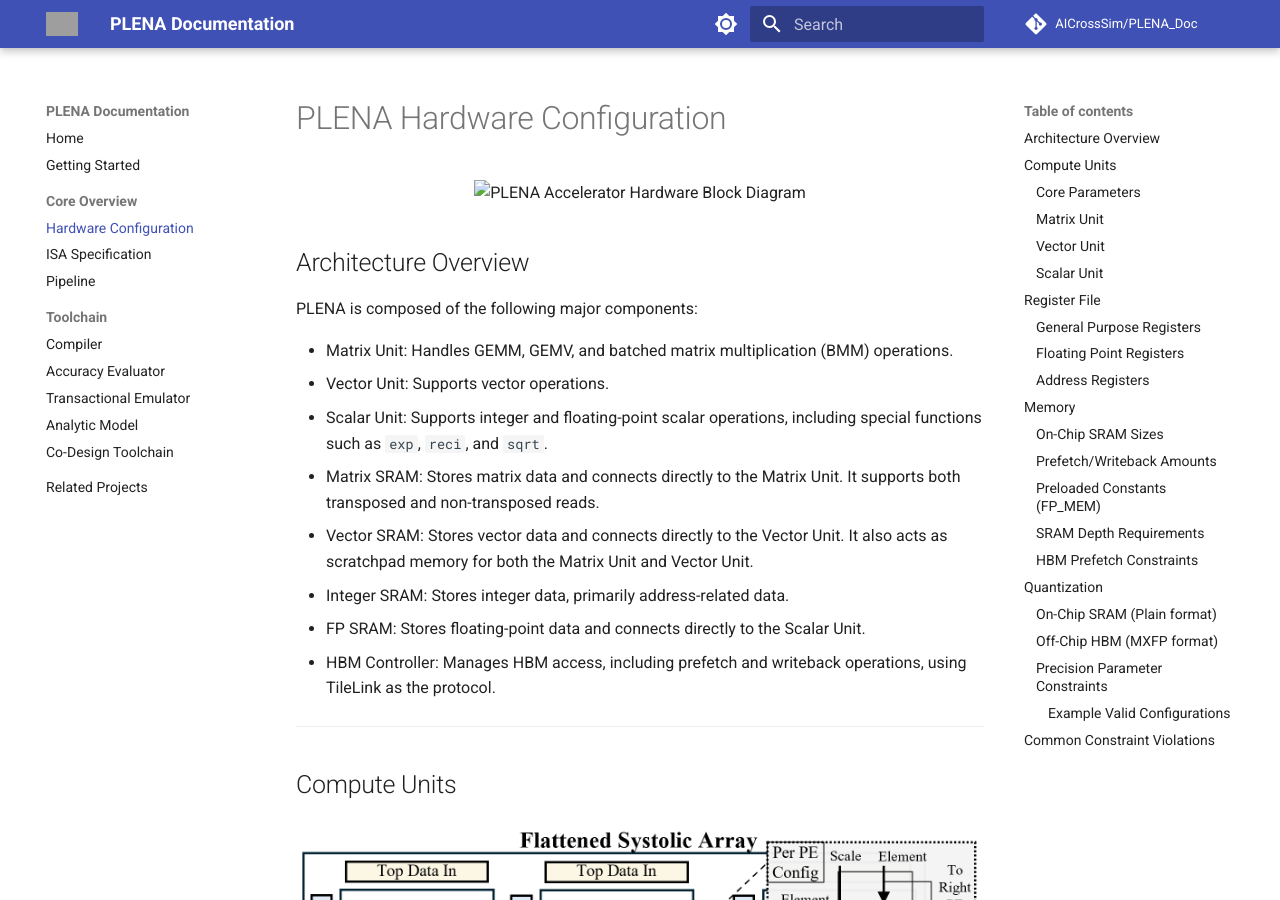
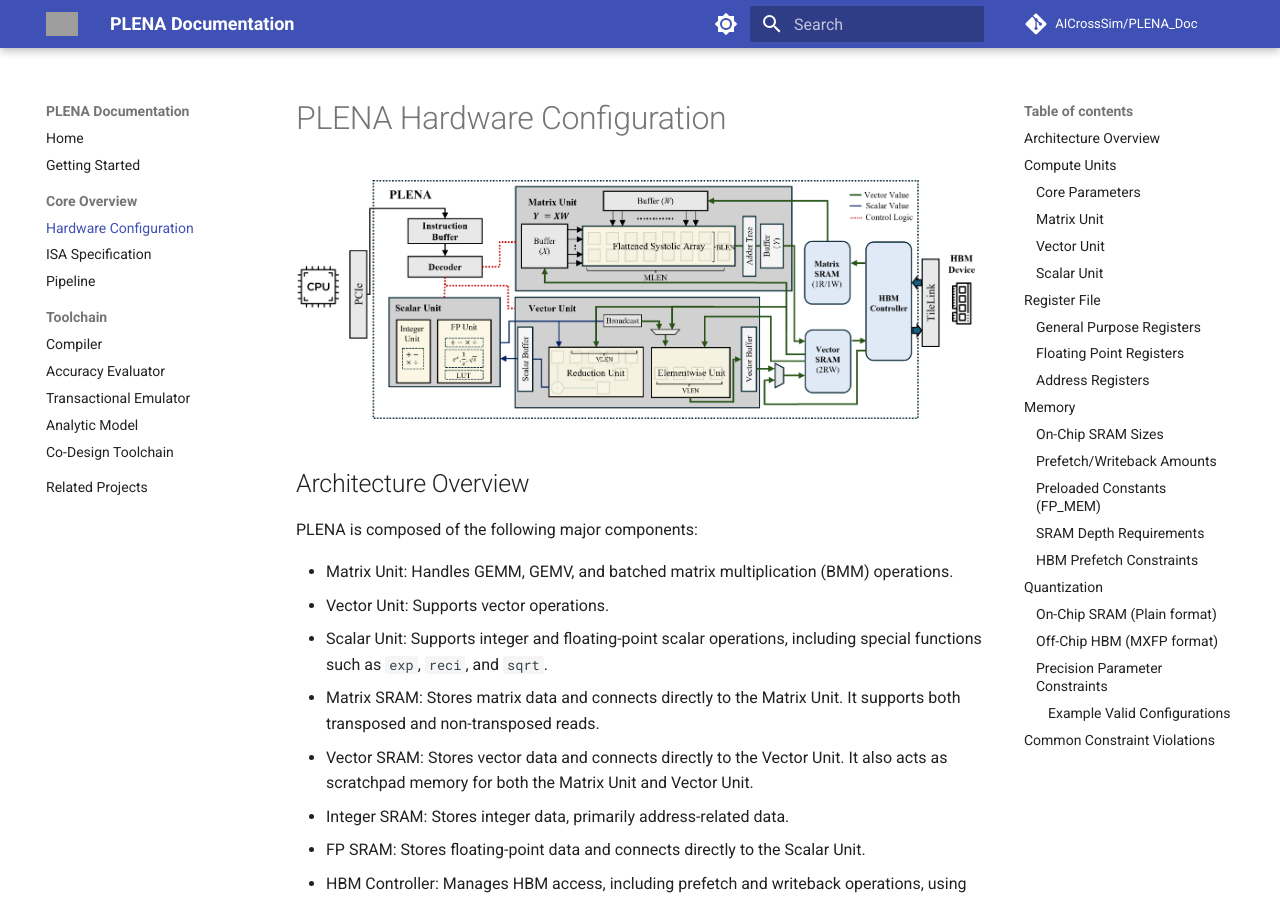
Before and after one commit to AICrossSim/PLENA_Doc, an MkDocs documentation site: the page built from doc/hardware_config.md, in a window 1280 px wide and 900 px high. Built offline with MkDocs 1.6.1 and Material for MkDocs 9.7.7, drawn with Linux system fonts in a browser that asks for light colours; comment, search, counter and statistics services are not loaded; grey boxes are pictures that could not be loaded.

Commit message:
add the hardware config img

```diff
--- a/doc/hardware_config.md
+++ b/doc/hardware_config.md
@@ -1,8 +1,6 @@
 # PLENA Hardware Configuration
 
-<div style="text-align: center;">
-  <img src="figs/Accelerator_Config.png" alt="PLENA Accelerator Hardware Block Diagram" style="max-width: 90%;">
-</div>
+![PLENA Accelerator Hardware Block Diagram](figs/Accelerator_Config.png)
 
 ## Architecture Overview
 
```
Also changed, not shown: doc/index.md (+0 -1 lines).
